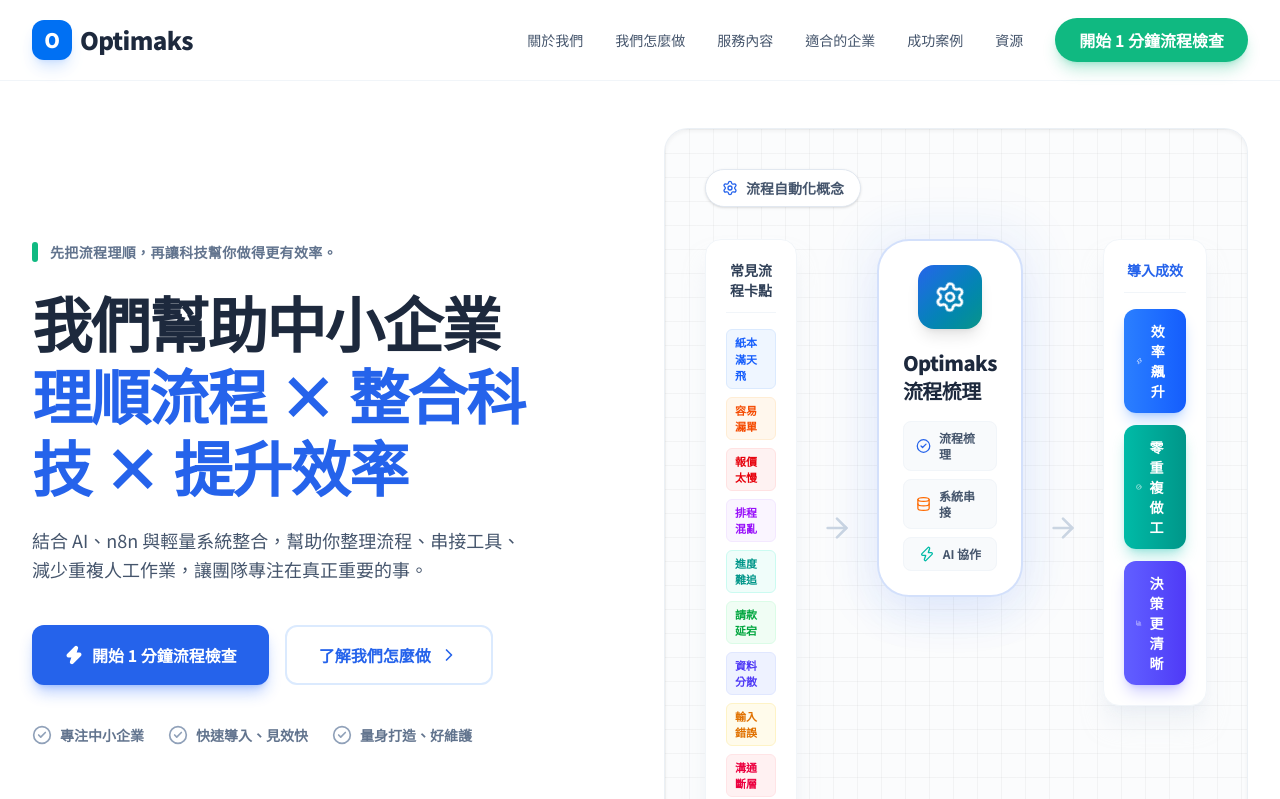
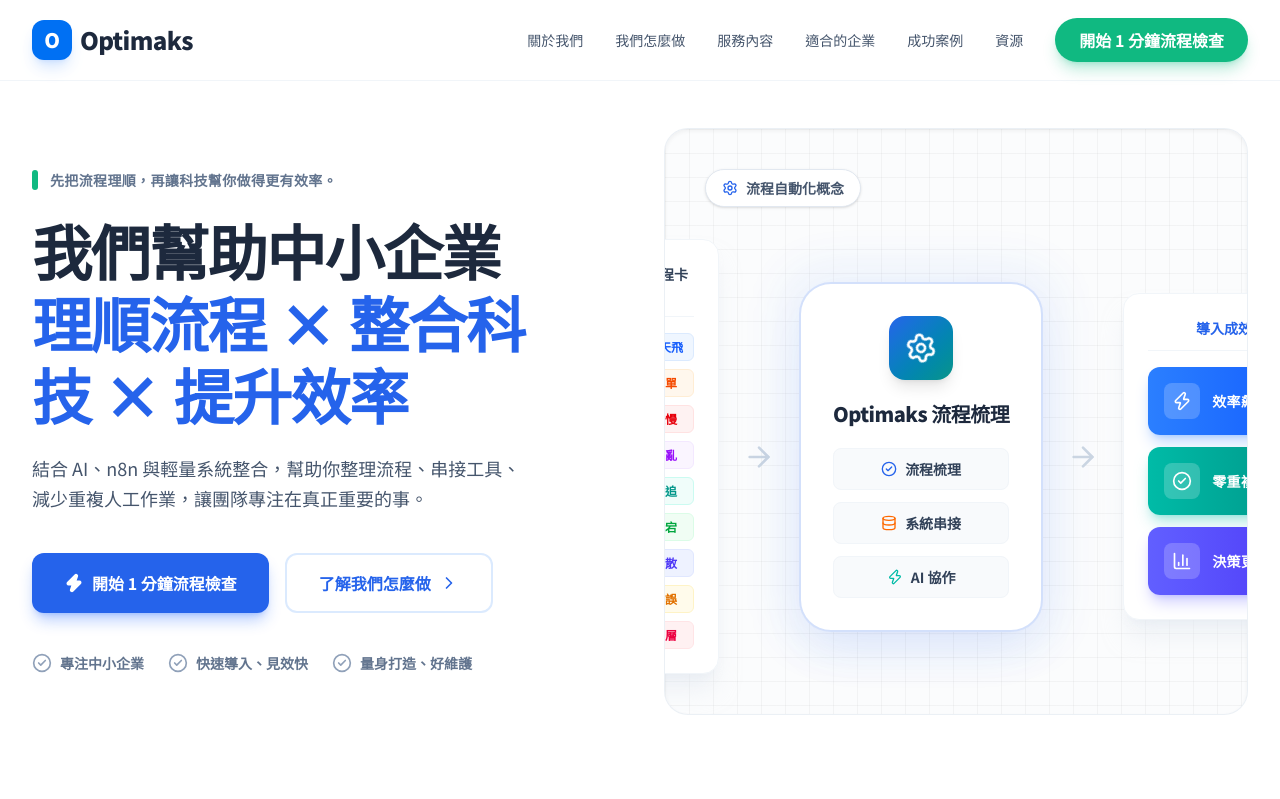
Before and after one commit to optimakspaul/Website, a Next.js app: page / in a window 1280 px wide. Shown: the top 799 px of the page. Built offline with nearby package versions, Linux system fonts and the light colour scheme.

Commit message:
design: fix diagram typography wrapping and column widths

```diff
--- a/src/components/HeroSection.tsx
+++ b/src/components/HeroSection.tsx
@@ -60,12 +60,12 @@
                 </div>
 
                 {/* Pipeline Container */}
-                <div className="flex flex-col lg:flex-row items-start justify-center gap-4 lg:gap-6 w-full">
+                <div className="flex flex-col lg:flex-row items-center justify-center gap-4 lg:gap-6 w-full">
 
                   {/* Step 1: Messy Inputs (9 Pain Points) */}
-                  <div className="bg-white p-5 rounded-2xl shadow-xl shadow-slate-200/50 border border-slate-100 w-full lg:w-48 relative group hover:-translate-y-1 transition-transform">
+                  <div className="bg-white p-5 md:p-6 rounded-2xl shadow-xl shadow-slate-200/50 border border-slate-100 w-full lg:w-[260px] relative group hover:-translate-y-1 transition-transform">
                     <div className="text-sm font-bold text-slate-700 mb-4 text-center border-b border-slate-100 pb-3">常見流程卡點</div>
-                    <div className="flex flex-wrap gap-2 justify-center">
+                    <div className="flex flex-wrap gap-2">
                       {[
                         { text: '紙本滿天飛', color: 'text-blue-600 bg-blue-50 border-blue-100' },
                         { text: '容易漏單', color: 'text-orange-600 bg-orange-50 border-orange-100' },
@@ -77,7 +77,7 @@
                         { text: '輸入錯誤', color: 'text-amber-600 bg-amber-50 border-amber-100' },
                         { text: '溝通斷層', color: 'text-rose-600 bg-rose-50 border-rose-100' },
                       ].map((item, i) => (
-                        <span key={i} className={`text-[11px] font-bold px-2 py-1 rounded-md border ${item.color}`}>
+                        <span key={i} className={`text-[12px] font-bold px-2.5 py-1 rounded-md border ${item.color} whitespace-nowrap grow text-center`}>
                           {item.text}
                         </span>
                       ))}
@@ -99,25 +99,25 @@
                   </div>
 
                   {/* Step 2: Optimization Engine */}
-                  <div className="relative w-full lg:w-56">
+                  <div className="relative w-full lg:w-[280px]">
                     <div className="absolute -inset-4 bg-brand-blue/10 rounded-[2.5rem] blur-xl animate-pulse"></div>
-                    <div className="bg-white border-2 border-brand-blue/20 p-6 rounded-[2rem] shadow-2xl shadow-brand-blue/10 relative z-10 flex flex-col items-center justify-center group hover:scale-105 transition-transform cursor-default w-full">
+                    <div className="bg-white border-2 border-brand-blue/20 p-6 md:p-8 rounded-[2rem] shadow-2xl shadow-brand-blue/10 relative z-10 flex flex-col items-center justify-center group hover:scale-105 transition-transform cursor-default w-full">
                       <div className="w-16 h-16 bg-gradient-to-br from-brand-blue to-brand-teal rounded-2xl flex items-center justify-center mb-5 shadow-lg text-white">
                         <Settings className="w-8 h-8 animate-[spin_4s_linear_infinite]" />
                       </div>
-                      <div className="text-xl font-black text-slate-800 mb-4 tracking-tight">Optimaks<br/>流程梳理</div>
-                      <div className="flex flex-col gap-2 w-full">
-                        <div className="flex items-center gap-2 bg-slate-50 px-3 py-2 rounded-lg border border-slate-100 justify-center">
-                          <CheckCircle2 className="w-4 h-4 text-brand-blue" />
-                          <span className="text-xs font-bold text-slate-600">流程梳理</span>
+                      <div className="text-xl font-black text-slate-800 mb-5 tracking-tight whitespace-nowrap text-center">Optimaks 流程梳理</div>
+                      <div className="flex flex-col gap-3 w-full">
+                        <div className="flex items-center justify-center gap-2 bg-slate-50 px-4 py-2.5 rounded-lg border border-slate-100">
+                          <CheckCircle2 className="w-4 h-4 text-brand-blue shrink-0" />
+                          <span className="text-sm font-bold text-slate-700 whitespace-nowrap">流程梳理</span>
                         </div>
-                        <div className="flex items-center gap-2 bg-slate-50 px-3 py-2 rounded-lg border border-slate-100 justify-center">
-                          <Database className="w-4 h-4 text-orange-500" />
-                          <span className="text-xs font-bold text-slate-600">系統串接</span>
+                        <div className="flex items-center justify-center gap-2 bg-slate-50 px-4 py-2.5 rounded-lg border border-slate-100">
+                          <Database className="w-4 h-4 text-orange-500 shrink-0" />
+                          <span className="text-sm font-bold text-slate-700 whitespace-nowrap">系統串接</span>
                         </div>
-                        <div className="flex items-center gap-2 bg-slate-50 px-3 py-2 rounded-lg border border-slate-100 justify-center">
-                          <Zap className="w-4 h-4 text-teal-500" />
-                          <span className="text-xs font-bold text-slate-600">AI 協作</span>
+                        <div className="flex items-center justify-center gap-2 bg-slate-50 px-4 py-2.5 rounded-lg border border-slate-100">
+                          <Zap className="w-4 h-4 text-teal-500 shrink-0" />
+                          <span className="text-sm font-bold text-slate-700 whitespace-nowrap">AI 協作</span>
                         </div>
                       </div>
                     </div>
@@ -138,20 +138,20 @@
                   </div>
 
                   {/* Step 3: Streamlined Output */}
-                  <div className="bg-white p-5 rounded-2xl shadow-xl shadow-slate-200/50 border border-slate-100 w-full lg:w-48 relative group hover:-translate-y-1 transition-transform">
+                  <div className="bg-white p-5 md:p-6 rounded-2xl shadow-xl shadow-slate-200/50 border border-slate-100 w-full lg:w-[260px] relative group hover:-translate-y-1 transition-transform">
                     <div className="text-sm font-bold text-brand-blue mb-4 text-center border-b border-slate-100 pb-3">導入成效</div>
                     <div className="flex flex-col gap-3">
-                      <div className="bg-gradient-to-r from-blue-500 to-blue-600 text-white p-3 rounded-xl shadow-lg shadow-blue-500/30 flex items-center justify-center gap-2">
-                        <Zap className="w-4 h-4 text-white" />
-                        <div className="font-bold text-sm">效率飆升</div>
+                      <div className="bg-gradient-to-r from-blue-500 to-blue-600 text-white p-4 rounded-xl shadow-lg shadow-blue-500/30 flex items-center gap-3">
+                        <div className="bg-white/20 p-2 rounded-lg shrink-0"><Zap className="w-5 h-5 text-white" /></div>
+                        <div className="font-bold text-sm tracking-wide whitespace-nowrap">效率飆升</div>
                       </div>
-                      <div className="bg-gradient-to-r from-teal-500 to-teal-600 text-white p-3 rounded-xl shadow-lg shadow-teal-500/30 flex items-center justify-center gap-2">
-                        <CheckCircle2 className="w-4 h-4 text-white" />
-                        <div className="font-bold text-sm">零重複做工</div>
+                      <div className="bg-gradient-to-r from-teal-500 to-teal-600 text-white p-4 rounded-xl shadow-lg shadow-teal-500/30 flex items-center gap-3">
+                        <div className="bg-white/20 p-2 rounded-lg shrink-0"><CheckCircle2 className="w-5 h-5 text-white" /></div>
+                        <div className="font-bold text-sm tracking-wide whitespace-nowrap">零重複做工</div>
                       </div>
-                      <div className="bg-gradient-to-r from-indigo-500 to-indigo-600 text-white p-3 rounded-xl shadow-lg shadow-indigo-500/30 flex items-center justify-center gap-2">
-                        <BarChart3 className="w-4 h-4 text-white" />
-                        <div className="font-bold text-sm">決策更清晰</div>
+                      <div className="bg-gradient-to-r from-indigo-500 to-indigo-600 text-white p-4 rounded-xl shadow-lg shadow-indigo-500/30 flex items-center gap-3">
+                        <div className="bg-white/20 p-2 rounded-lg shrink-0"><BarChart3 className="w-5 h-5 text-white" /></div>
+                        <div className="font-bold text-sm tracking-wide whitespace-nowrap">決策更清晰</div>
                       </div>
                     </div>
                   </div>
```
